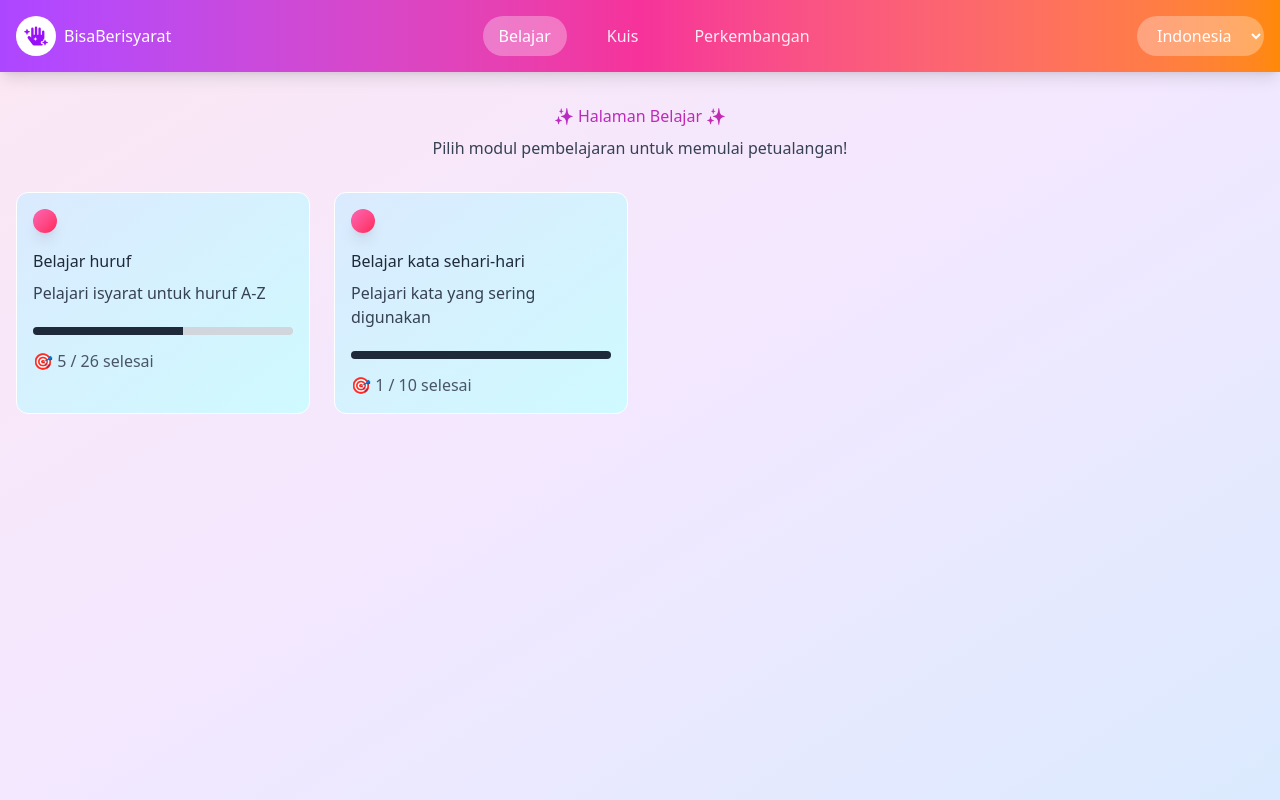
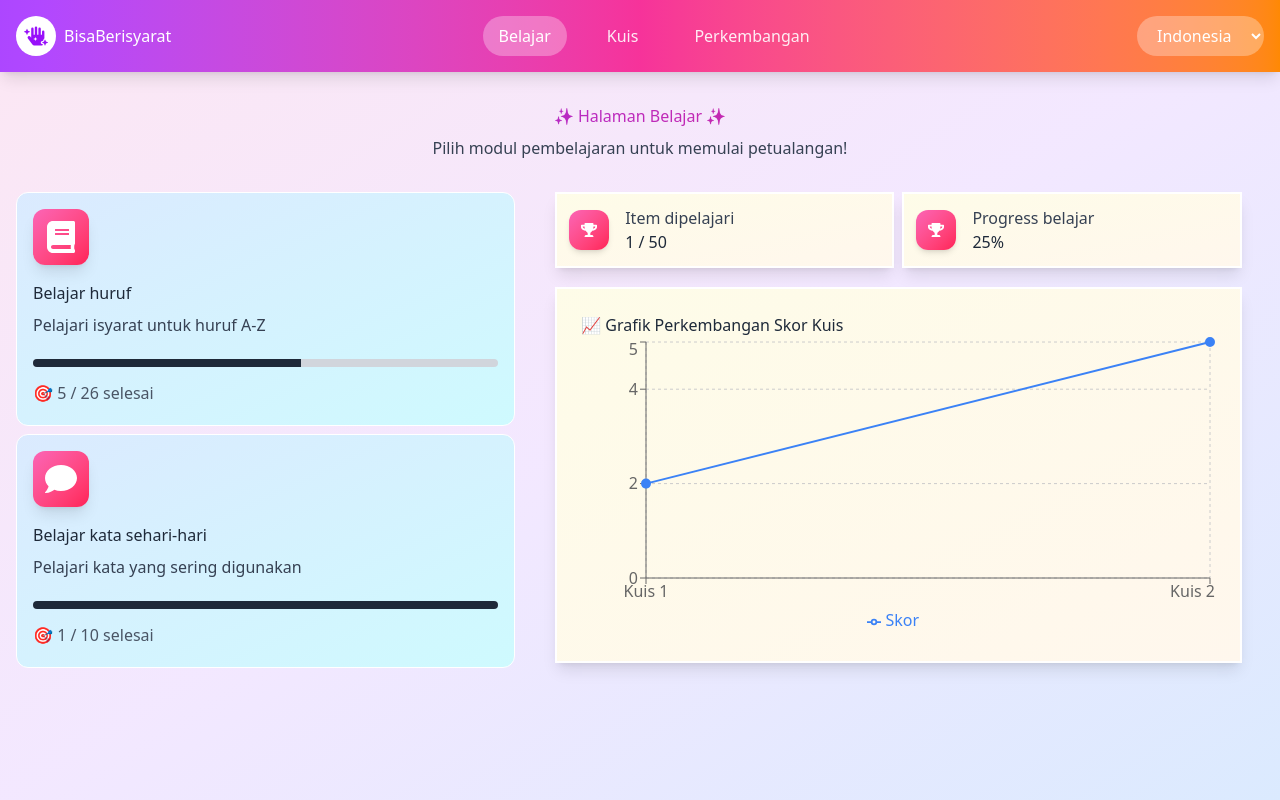
Before and after one commit to AminBadani/bisa-berisyarat, a React (Vite) app: page /#/belajar in a window 1280 px wide. Built offline with nearby package versions, Linux system fonts and the light colour scheme.

Commit message:
tambah statisik menggunakan recharts

```diff
--- a/src/pages/belajar.tsx
+++ b/src/pages/belajar.tsx
@@ -1,4 +1,7 @@
+import { useEffect } from "react"
 import Card from "../components/Card"
+import { FaBook, FaComment, FaTrophy } from "react-icons/fa"
+import { CartesianGrid, Legend, Line, LineChart, ResponsiveContainer, Tooltip, XAxis, YAxis } from "recharts"
 
 function Belajar() {
   const modul = [
@@ -8,6 +11,7 @@ function Belajar() {
       description: 'Pelajari isyarat untuk huruf A-Z',
       completed: 5,
       count: 26,
+      icon: <FaBook className="w-8 h-8 text-white" />
     },
     {
       id: 'kata',
@@ -15,24 +19,116 @@ function Belajar() {
       description: 'Pelajari kata yang sering digunakan',
       completed: 1,
       count: 10,
+      icon: <FaComment className="w-8 h-8 text-white" />
     }
   ]
 
+  const chartData = [
+    {
+      quiz: 'Kuis 1',
+      skor: 2,
+      maksimal: 5,
+      persentase: ((2 / 5) * 100).toFixed(0),
+    },
+    {
+      quiz: 'Kuis 2',
+      skor: 5,
+      maksimal: 5,
+      persentase: ((5 / 5) * 100).toFixed(0),
+    },
+  ]
+
+  useEffect(() => {
+
+  }, [])
   return (
-    <div className="container mx-auto px-4 py-8">
+    <div className="container mx-auto px-4 pt-8">
       <header className="mb-8 text-center">
         <h1 className="bg-linear-to-r from-purple-600 to-pink-600 bg-clip-text text-transparent mb-2">✨ Halaman Belajar ✨</h1>
         <p className="text-gray-700">Pilih modul pembelajaran untuk memulai petualangan!</p>
       </header>
 
-      <div className="grid grid-cols-1 md:grid-cols-2 lg:grid-cols-4 gap-6">
+      <div className="grid grid-cols-[40%_55%] gap-10">
+        <div className="grid grid-cols-1 gap-2">
           {
             modul.map((item) => {
               return (
-              <Card judul={item.title} deskripsi={item.description} selesai={item.completed} jumlah={item.count} />
+                <Card
+                  judul={item.title}
+                  deskripsi={item.description}
+                  selesai={item.completed}
+                  jumlah={item.count}
+                  ikon={item.icon}
+                />
               )
             })
           }
+        </div>
+
+        <div className="grid grid-rows-[15%_70%] gap-y-6">
+
+          <div className="grid grid-cols-2 gap-2">
+            <div className="p-3 border-2 shadow-lg bg-card text-card-foreground border-white bg-linear-to-br from-yellow-50 to-orange-50">
+              <div className="flex items-center gap-4">
+                <div className="p-3 bg-linear-to-br from-pink-400 to-rose-500 rounded-xl shadow-md">
+                  <FaTrophy className="w-4 h-4 text-white" aria-hidden="true" />
+                </div>
+                <div>
+                  <p className="text-gray-700">Item dipelajari</p>
+                  <p className="text-gray-800">1 / 50</p>
+                </div>
+              </div>
+            </div>
+
+            <div className="p-3 border-2 shadow-lg bg-card text-card-foreground border-white bg-linear-to-br from-yellow-50 to-orange-50">
+              <div className="flex items-center gap-4">
+                <div className="p-3 bg-linear-to-br from-pink-400 to-rose-500 rounded-xl shadow-md">
+                  <FaTrophy className="w-4 h-4 text-white" aria-hidden="true" />
+                </div>
+                <div>
+                  <p className="text-gray-700">Progress belajar</p>
+                  <p className="text-gray-800">25%</p>
+                </div>
+              </div>
+            </div>
+          </div>
+
+          <div className="p-6 bg-linear-to-br from-yellow-50 to-orange-50 border-2 shadow-lg border-white h-fit">
+            <h2 className="text-gray-800 ">📈 Grafik Perkembangan Skor Kuis</h2>
+            <ResponsiveContainer width="100%" height={300}>
+              <LineChart data={chartData}>
+                <CartesianGrid strokeDasharray="3 3" />
+                <XAxis dataKey="quiz" />
+                <YAxis domain={[0, 5]} />
+                <Tooltip
+                  content={({ active, payload }) => {
+                    if (active && payload && payload.length) {
+                      return (
+                        <div className="bg-white p-3 rounded-lg shadow-lg border">
+                          <p className="text-gray-800">{payload[0].payload.quiz}</p>
+                          <p className="text-blue-600">
+                            Skor: {payload[0].payload.skor} / {payload[0].payload.maksimal}
+                          </p>
+                          <p className="text-gray-600">Persentase: {payload[0].payload.persentase}%</p>
+                        </div>
+                      );
+                    }
+                    return <div className="text-center text-gray-500 p-10">No data available</div>;
+                  }}
+                />
+                <Legend />
+                <Line
+                  type="monotone"
+                  dataKey="skor"
+                  stroke="#3b82f6"
+                  strokeWidth={2}
+                  name="Skor"
+                  dot={{ fill: '#3b82f6', r: 4 }}
+                />
+              </LineChart>
+            </ResponsiveContainer>
+          </div>
+        </div>
       </div>
     </div>
   )
```
Lines whose indentation alone changed are shown as unchanged.
